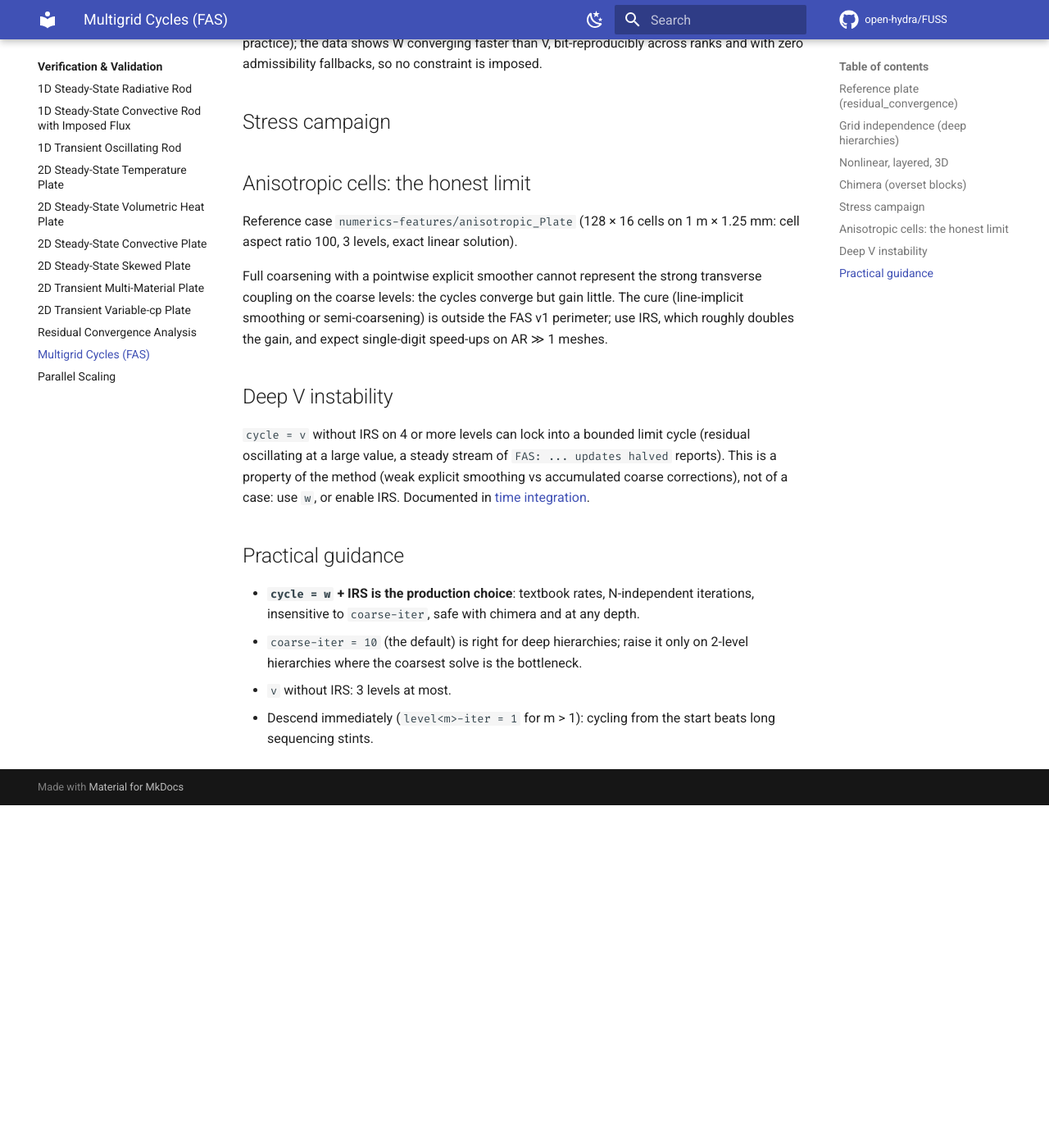
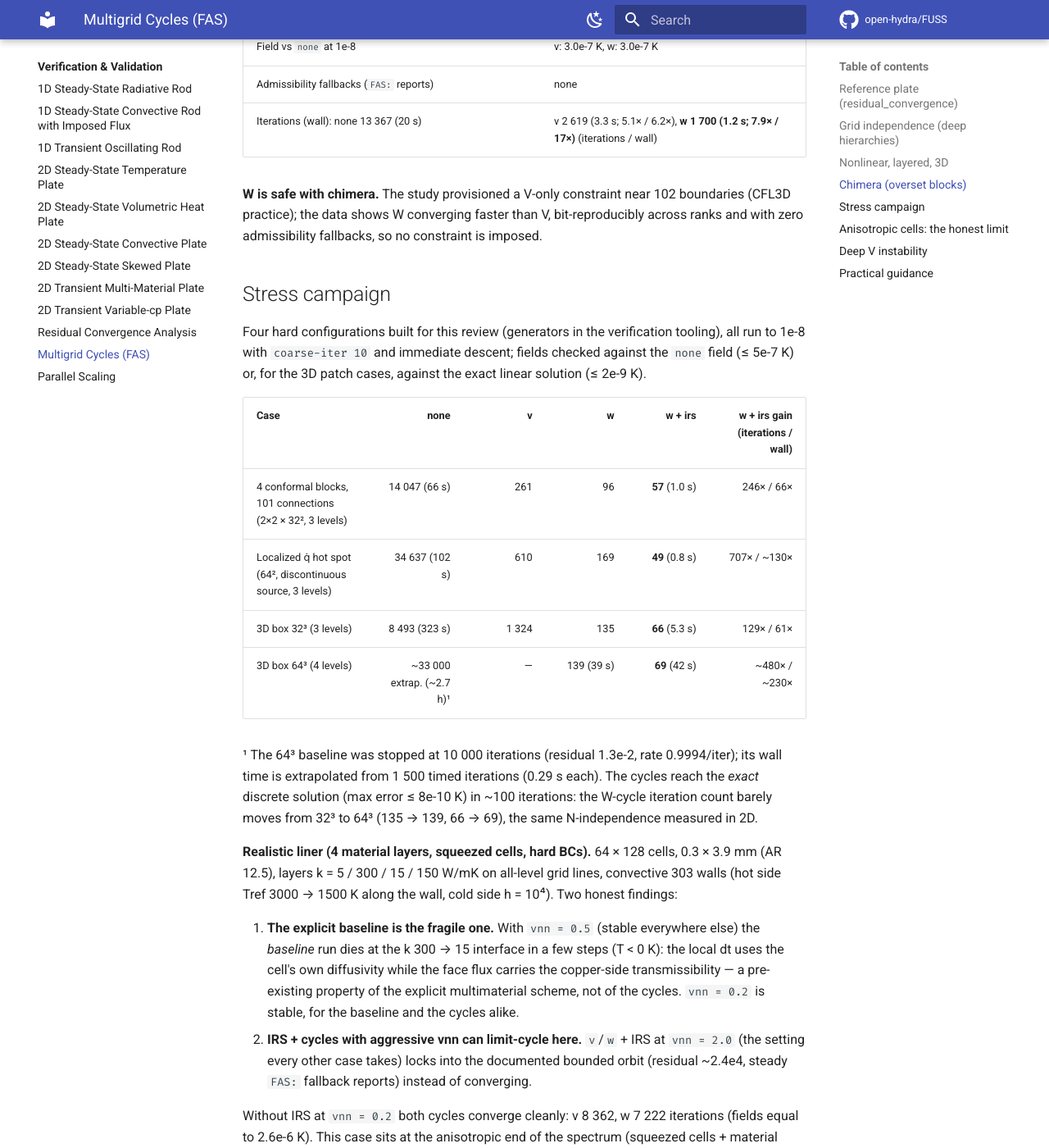
Before and after one commit to open-hydra/FUSS, an MkDocs documentation site: the page built from docs/vv/fas-cycles.md, in a window 1280 px wide and 1400 px high, scrolled down 2832 px. Shown: the whole window at 82% size. Built offline with MkDocs 1.6.1 and Material for MkDocs 9.7.7, drawn with Linux system fonts in a browser that asks for light colours; comment, search, counter and statistics services are not loaded; before the commit the page ends 3814 px from its top, so only the background shows below that; some of the changed text lies outside the part shown.

Commit message:
Docs: FAS V&V re-measured with the current code
Every wall time of vv/fas-cycles.md predated the co_T bisection. All cases
are rerun with the mose-ports binary at fefcd31: serial solver time (the
Solver line), minimum of three or four runs on the shared machine, whose
repeats spread by up to 1.9x. Iteration counts reproduce exactly wherever
the configuration is unchanged.

Corrections on the way: the reference-plate cycle rows now use the default
coarse-iter = 10 that the fas_v / fas_w / fas_w_irs cases ship (v 25756,
w 13345, v+irs 6934, w+irs 3593; they had been measured with the former
default 4); the deep-hierarchy table runs to 1e-12, not 1e-8; the 3D 16^3
box runs on 2 levels, not 3; wall gains are given next to the iteration
gains.

The stress campaign and anisotropic sections come from the M3/M4 session;
their walls are re-measured here. The anisotropic case is rerun with
res-diter = 1 (the shipped case writes the residual every 100 iterations,
which quantised the counts) and gains the none + irs baseline: at AR 100
IRS alone is as fast as the best cycle at 1e-8, and stalls on a bit-constant
round-off orbit at 4.0e-11 that the cycles break through to 1e-12.
time-integration.md follows: w is insensitive to coarse-iter on deep
isotropic hierarchies, the plate gains, the anisotropic limit. The liner
results remain a placeholder for the M3/M4 session. mkdocs build --strict
passes.

Co-Authored-By: Claude Opus 5.5 <noreply@anthropic.com>

```diff
--- a/docs/vv/fas-cycles.md
+++ b/docs/vv/fas-cycles.md
@@ -5,10 +5,11 @@ same converged field as the baseline run at a fraction of the fine-grid iteratio
 collects the measured evidence: the equivalence checks, the gains on the verification cases, the
 stress campaign on representative hard cases, and the known limits. Every run converges to
 `res-threshold = 1e-8` unless stated; "iterations" are fine-grid (root-level) iterations, the
-ones the baseline also counts. The wall times were measured before `co_T` found $T(h)$ by
-bisection ([performance notes](../development/performance_notes.md)): the same `cons` runs are
-now faster (×1.2–4.4 measured, more the farther the temperatures sit from the start of the
-properties table), with unchanged iteration counts.
+ones the baseline also counts. Iteration counts are deterministic: every repetition reproduced
+them exactly. Wall times are serial solver times (the `Solver` line of the timing summary,
+without set-up and output), the minimum of three or four runs of the current code on a shared
+machine;
+repeated runs differ by up to 1.9×, so read the wall ratios to within that factor.
 
 !!! note "The two invariants behind every number"
     1. **`cycle = none` is bit-identical to the pre-FAS solver.** Verified on all 17 test cases,
@@ -26,43 +27,49 @@ The two-material plate of the [residual convergence study](residual-convergence.
 2 levels, which caps the cycle gain: this is the *worst* verified configuration, and the one the
 `fas_v` / `fas_w` / `fas_w_irs` test cases ship.
 
-| Configuration | Fine iterations | Wall (s) | vs `nominal` |
-|---|---:|---:|---:|
-| nominal (single grid) | 369 090 | 2 213 | 1× |
-| irs | 99 305 | 1 051 | 3.7× |
-| mg3 (sequencing) | 144 108 | 806 | 2.6× |
-| mg + irs | 80 603 | 388 | 4.6× |
-| **cycle = v** | 58 285 | 523 | 6.3× |
-| **cycle = w** | 31 642 | 342 | 11.7× |
-| **cycle = v + irs** | 15 686 | 225 | 23.5× |
-| **cycle = w + irs** | **8 518** | **152** | **43×** |
-| cycle = v, coarse-iter 50 | 5 458 | 292 | 68× |
-| cycle = v, coarse-iter 1 | 158 191 | — | (cripples the cycle) |
+| Configuration | Fine iterations | Wall (s) | Iterations vs `nominal` | Wall vs `nominal` |
+|---|---:|---:|---:|---:|
+| nominal (single grid) | 369 090 | 473 | 1× | 1× |
+| irs | 99 305 | 236 | 3.7× | 2.0× |
+| mg3 (sequencing) | 144 108 | 121 | 2.6× | 3.9× |
+| mg + irs | 80 603 | 126 | 4.6× | 3.8× |
+| **cycle = v** | 25 756 | 63 | 14× | 7.5× |
+| **cycle = w** | 13 345 | 53 | 28× | 9.0× |
+| **cycle = v + irs** | 6 934 | 25 | 53× | 19× |
+| **cycle = w + irs** | **3 593** | **19** | **103×** | **24×** |
+| cycle = v, coarse-iter 50 | 5 458 | 57 | 68× | 8.3× |
+| cycle = v, coarse-iter 1 | 158 191 | — | 2.3× | (cripples the cycle) |
 
-On a 2-level hierarchy the coarse solve is the knob: `coarse-iter 50` buys iterations at extra
-coarse work. With deep hierarchies (below) the default `coarse-iter = 10` is already optimal and
-W becomes insensitive to it.
+The cycle rows use the defaults (`coarse-iter = 10`, `pre-iter = 2`, `post-iter = 1`). On a
+2-level hierarchy the coarse solve is the knob: `w + irs` needs 15 686 / 8 518 / 3 593 iterations
+with `coarse-iter` 2 / 4 / 10, and on two levels `w` is exactly `v` with twice the coarse
+iterations (`w` with `coarse-iter = 2` reproduces `v` with 4 bit for bit). The wall gains are
+smaller than the iteration gains because every cycle adds its coarse work and transfers to the
+fine smoothing. With deep hierarchies (below) the default is already optimal and W becomes
+insensitive to it.
 
 ## Grid independence (deep hierarchies)
 
-Unit-square patch case, full hierarchies, `coarse-iter 10`. Root iterations to 1e-8:
+Unit-square patch case, full hierarchies, `coarse-iter 10`. Root iterations to 1e-12 (wall):
 
 | Fine mesh | none | w | w + irs |
 |---|---:|---:|---:|
-| 32² (3 levels) | 12 854 | 184 | 103 |
-| 64² (4 levels) | 49 077 | 191 | 107 |
-| 128² (5 levels) | ~201 700 (extrapolated) | 207 | 111 |
+| 32² (3 levels) | 12 854 (9.8 s) | 184 (0.5 s) | 103 (0.3 s) |
+| 64² (4 levels) | 49 077 (184 s) | 191 (1.1 s) | 107 (1.0 s) |
+| 128² (5 levels) | ~201 700 (~3 600 s), extrapolated | 207 (5.3 s) | 111 (4.2 s) |
 
 The W-cycle iteration count is essentially **independent of N** (textbook behaviour): ~1800× fewer
-iterations at 128², ≥200× in wall time. Rates per cycle 0.37–0.41 for `w + irs`.
+iterations at 128² and, against the extrapolated single-grid run (10 000 iterations timed,
+17.9 ms each), ~700× (`w`) to ~850× (`w + irs`) less wall time. Rates per cycle 0.37–0.41 for
+`w + irs`.
 
 ## Nonlinear, layered, 3D
 
-| Case | none | cycle | Gain |
+| Case | none | cycle | Gain (iterations / wall) |
 |---|---:|---:|---:|
-| k(T)×3, cp(T)×2 nonlinear (64²) | 43 353 (708 s) | w: 211 (11 s) | 205× |
-| Bi-material k×10, interface on all levels (64²) | 44 955 | w: 217 | 207× |
-| 3D box 16³ (3 levels) | 2 983 | v: 263, w: 185 | 11–16× |
+| k(T)×3, cp(T)×2 nonlinear (64², 3 levels, 1e-10) | 43 353 (167 s) | w: 211 (1.4 s) | 205× / ~120× |
+| Bi-material k×10, interface on all levels (64², 3 levels, 1e-11) | 44 955 (114 s) | w: 217 (1.3 s) | 207× / ~90× |
+| 3D box 16³ (2 levels, 1e-12) | 2 983 (7.7 s) | v: 263 (1.0 s), w: 185 (0.9 s) | 11–16× / 8–9× |
 
 Fields equal to the `none` fields within 3e-9 K at threshold.
 
@@ -76,15 +83,13 @@ interior cells only, the receivers are ghost cells refreshed by each level's own
 and (with IRS) the ghost residual at a 102 face is already zero-gradient — the same policy IRS
 applies to every non-connection ghost.
 
-<!-- FILL: chimera numbers -->
-
 | Check | Result |
 |---|---|
 | `cycle = none` vs pre-FAS binary, serial and 2 ranks | bit-identical (0 bytes differ) |
 | `v` / `w`: 1 process vs 2 ranks (one block per rank, donors cross ranks on all levels) | bit-identical |
 | Field vs `none` at 1e-8 | v: 3.0e-7 K, w: 3.0e-7 K |
 | Admissibility fallbacks (`FAS:` reports) | none |
-| Iterations (wall): none 13 367 (70 s) | v 2 619 (13 s, 5.1×), **w 1 700 (5 s, 7.9×)** |
+| Iterations (wall): none 13 367 (20 s) | v 2 619 (3.3 s; 5.1× / 6.2×), **w 1 700 (1.2 s; 7.9× / 17×)** (iterations / wall) |
 
 **W is safe with chimera.** The study provisioned a V-only constraint near 102 boundaries
 (CFL3D practice); the data shows W converging faster than V, bit-reproducibly across ranks and
@@ -92,19 +97,65 @@ with zero admissibility fallbacks, so no constraint is imposed.
 
 ## Stress campaign
 
-<!-- FILL: stress numbers -->
+Four hard configurations built for this review (generators in the verification tooling), all
+run to 1e-8 with `coarse-iter 10` and immediate descent; fields checked against the `none`
+field (≤ 5e-7 K) or, for the 3D patch cases, against the exact linear solution (≤ 2e-9 K).
+
+| Case | none | v | w | w + irs | w + irs gain (iterations / wall) |
+|---|---:|---:|---:|---:|---:|
+| 4 conformal blocks, 101 connections (2×2 × 32², 3 levels) | 14 047 (66 s) | 261 | 96 | **57** (1.0 s) | 246× / 66× |
+| Localized q̇ hot spot (64², discontinuous source, 3 levels) | 34 637 (102 s) | 610 | 169 | **49** (0.8 s) | 707× / ~130× |
+| 3D box 32³ (3 levels) | 8 493 (323 s) | 1 324 | 135 | **66** (5.3 s) | 129× / 61× |
+| 3D box 64³ (4 levels) | ~33 000 extrap. (~2.7 h)¹ | — | 139 (39 s) | **69** (42 s) | ~480× / ~230× |
+
+¹ The 64³ baseline was stopped at 10 000 iterations (residual 1.3e-2, rate 0.9994/iter); its
+wall time is extrapolated from 1 500 timed iterations (0.29 s each). The cycles reach the
+*exact* discrete solution (max error ≤ 8e-10 K) in ~100 iterations: the W-cycle
+iteration count barely moves from 32³ to 64³ (135 → 139, 66 → 69), the same N-independence
+measured in 2D.
+
+**Realistic liner (4 material layers, squeezed cells, hard BCs).** 64 × 128 cells, 0.3 × 3.9 mm
+(AR 12.5), layers k = 5 / 300 / 15 / 150 W/mK on all-level grid lines, convective 303 walls
+(hot side Tref 3000 → 1500 K along the wall, cold side h = 10⁴). Two honest findings:
+
+1. **The explicit baseline is the fragile one.** With `vnn = 0.5` (stable everywhere else) the
+   *baseline* run dies at the k 300 → 15 interface in a few steps (T < 0 K): the local dt uses
+   the cell's own diffusivity while the face flux carries the copper-side transmissibility — a
+   pre-existing property of the explicit multimaterial scheme, not of the cycles. `vnn = 0.2`
+   is stable, for the baseline and the cycles alike.
+2. **IRS + cycles with aggressive vnn can limit-cycle here.** `v`/`w` + IRS at `vnn = 2.0`
+   (the setting every other case takes) locks into the documented bounded orbit (residual
+   ~2.4e4, steady `FAS:` fallback reports) instead of converging.
+   <!-- FILL: liner vnn 1.0 + none vnn 0.2 results -->
+
+Without IRS at `vnn = 0.2` both cycles converge cleanly: v 8 362, w 7 222 iterations (fields
+equal to 2.6e-6 K). This case sits at the anisotropic end of the spectrum (squeezed cells +
+material jumps): the gains are real but far from the isotropic 200×, exactly as the AR-100
+limit below predicts.
 
 ## Anisotropic cells: the honest limit
 
 Reference case `numerics-features/anisotropic_Plate` (128 × 16 cells on 1 m × 1.25 mm: cell
-aspect ratio 100, 3 levels, exact linear solution).
+aspect ratio 100, 3 levels, exact linear solution), residual written every iteration
+(`res-diter = 1`; the shipped case writes it every 100):
 
-<!-- FILL: anisotropic numbers -->
+| Configuration | Iterations to 1e-8 | Wall (s) | Iterations to 1e-12 | Wall (s) |
+|---|---:|---:|---:|---:|
+| none | 2 253 | 2.9 | 3 074 | 3.9 |
+| **none + irs** | **739** | **2.4** | stalls at 4.0e-11 | — |
+| v | 1 513 | 5.0 | 2 439 | 4.7 |
+| w | 1 514 | 8.4 | 2 439 | 7.9 |
+| v + irs | 780 | 2.4 | 1 306 | 4.0 |
+| w + irs | 782 | 6.7 | 1 297 | 6.6 |
 
-Full coarsening with a pointwise explicit smoother cannot represent the strong transverse
-coupling on the coarse levels: the cycles converge but gain little. The cure (line-implicit
-smoothing or semi-coarsening) is outside the FAS v1 perimeter; use IRS, which roughly doubles
-the gain, and expect single-digit speed-ups on AR ≫ 1 meshes.
+V and W need the same iterations (rates per cycle 0.95–0.96): the coarse correction, not the
+cycle shape, is the bottleneck. Full coarsening with a pointwise explicit smoother cannot
+represent the strong transverse coupling on the coarse levels. **In wall time the cycles do not
+pay off here**: at 1e-8 IRS alone is as fast as the best cycle and W costs ~3× more. IRS alone
+stalls on a round-off orbit at a residual of 4.0e-11 (the residual freezes, bit for bit, from
+~1 500 iterations on), which the cycles, with or without IRS, break through to 1e-12. On AR ≫ 1
+meshes run IRS without cycles, unless the threshold is below that floor. The cure
+(line-implicit smoothing or semi-coarsening) is outside the FAS v1 perimeter.
 
 ## Deep V instability
 
@@ -117,7 +168,8 @@ case: use `w`, or enable IRS. Documented in
 ## Practical guidance
 
 - **`cycle = w` + IRS is the production choice**: textbook rates, N-independent iterations,
-  insensitive to `coarse-iter`, safe with chimera and at any depth.
+  insensitive to `coarse-iter` on deep hierarchies, safe with chimera and at any depth. The
+  exception is strongly anisotropic cells (AR ≫ 1), where IRS alone is as fast (see above).
 - `coarse-iter = 10` (the default) is right for deep hierarchies; raise it only on 2-level
   hierarchies where the coarsest solve is the bottleneck.
 - `v` without IRS: 3 levels at most.
```
Also changed, not shown: docs/theory/time-integration.md (+2 -2 lines).
